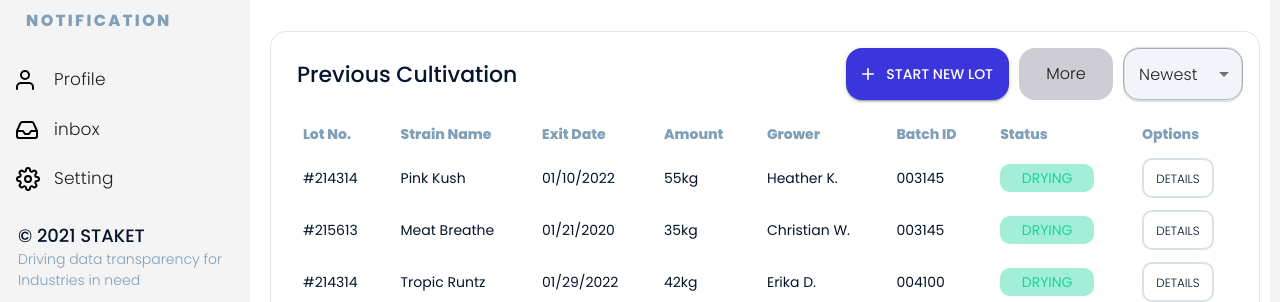
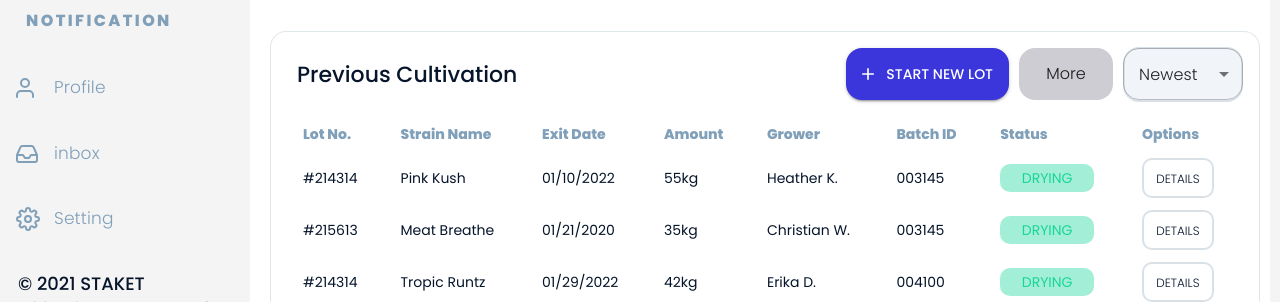
Before and after one commit to rushanthbala/staket, a React (Create React App) app: page / in a window 1280 px wide. Shown: the part 424-726 px from the top of the page. Built offline with nearby package versions, Linux system fonts and the light colour scheme; no server answers; a web font is replaced by a local one.

Commit message:
clean ui

```diff
--- a/src/page/home.js
+++ b/src/page/home.js
@@ -219,11 +219,16 @@ export default function Home() {
               <div classes={{ root: classes.list }}>
                 {navLists2 &&
                   navLists2.map((text, i) => (
+                    <List
+                      // classes={{ root: classes.list }}
+                      key={i}
+                      className={true && "ActiveLink"}
+                    >
                       <ListItem
-                      key={text.title}
+                        key={text}
                         classes={
                           location.pathname !== text.href
-                          ? { root: classes.root, selected: classes.selected }
+                            ? { root: classes.Root, selected: classes.selected }
                             : {
                                 root: classes.ActiveLink,
                                 selected: classes.selected,
@@ -231,14 +236,14 @@ export default function Home() {
                         }
                       >
                         <ListItemIcon className={classes.ListItemIcon}>
-                        <text.icon />
+                          <text.icon style={{ color: "red" }} />
                         </ListItemIcon>
-
                         <ListItemText
                           classes={{ primary: classes.ListPrimary }}
                           primary={text.title}
                         />
                       </ListItem>
+                    </List>
                   ))}
               </div>
             </div>
```
Lines whose indentation alone changed are shown as unchanged.
